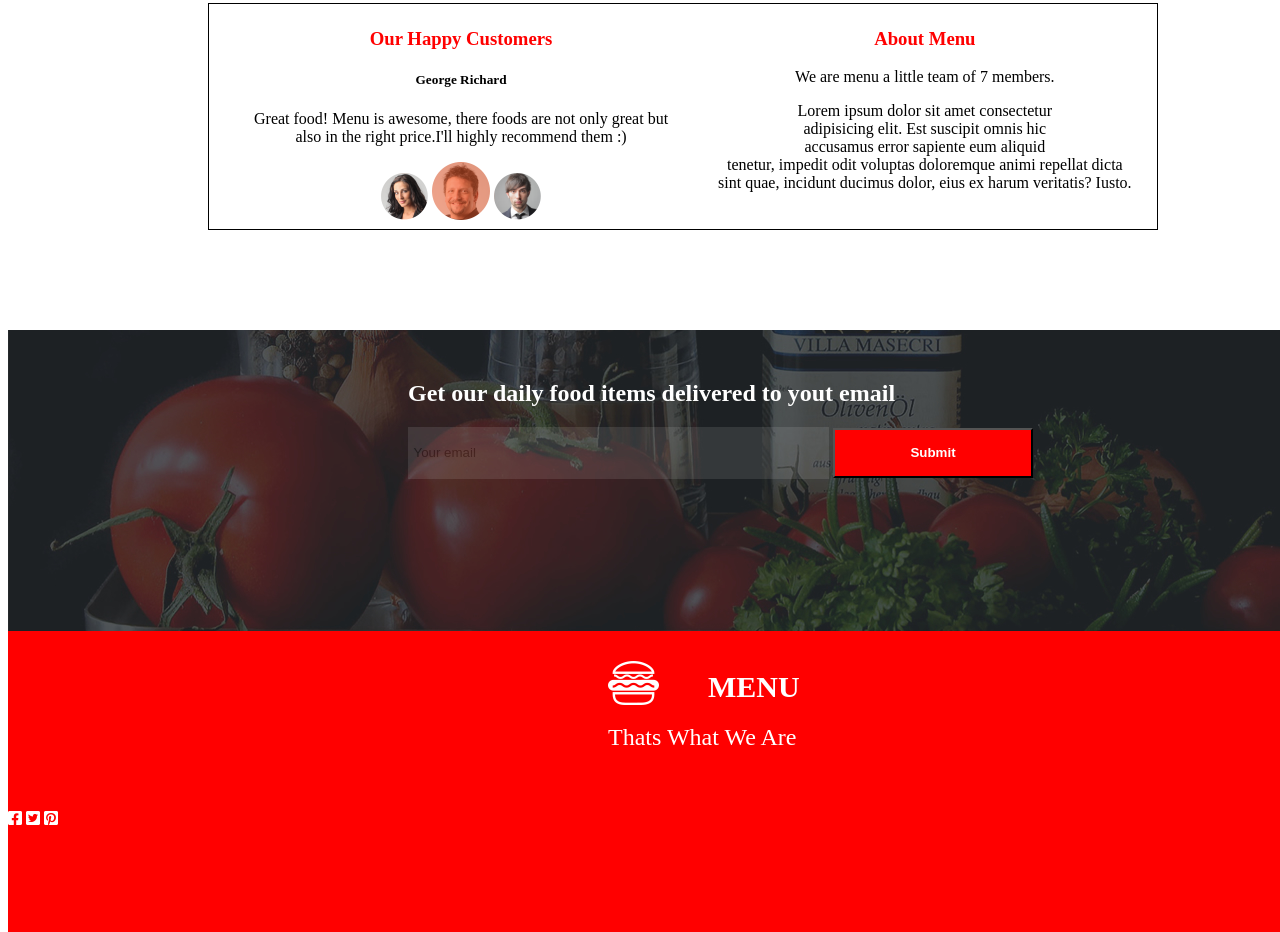
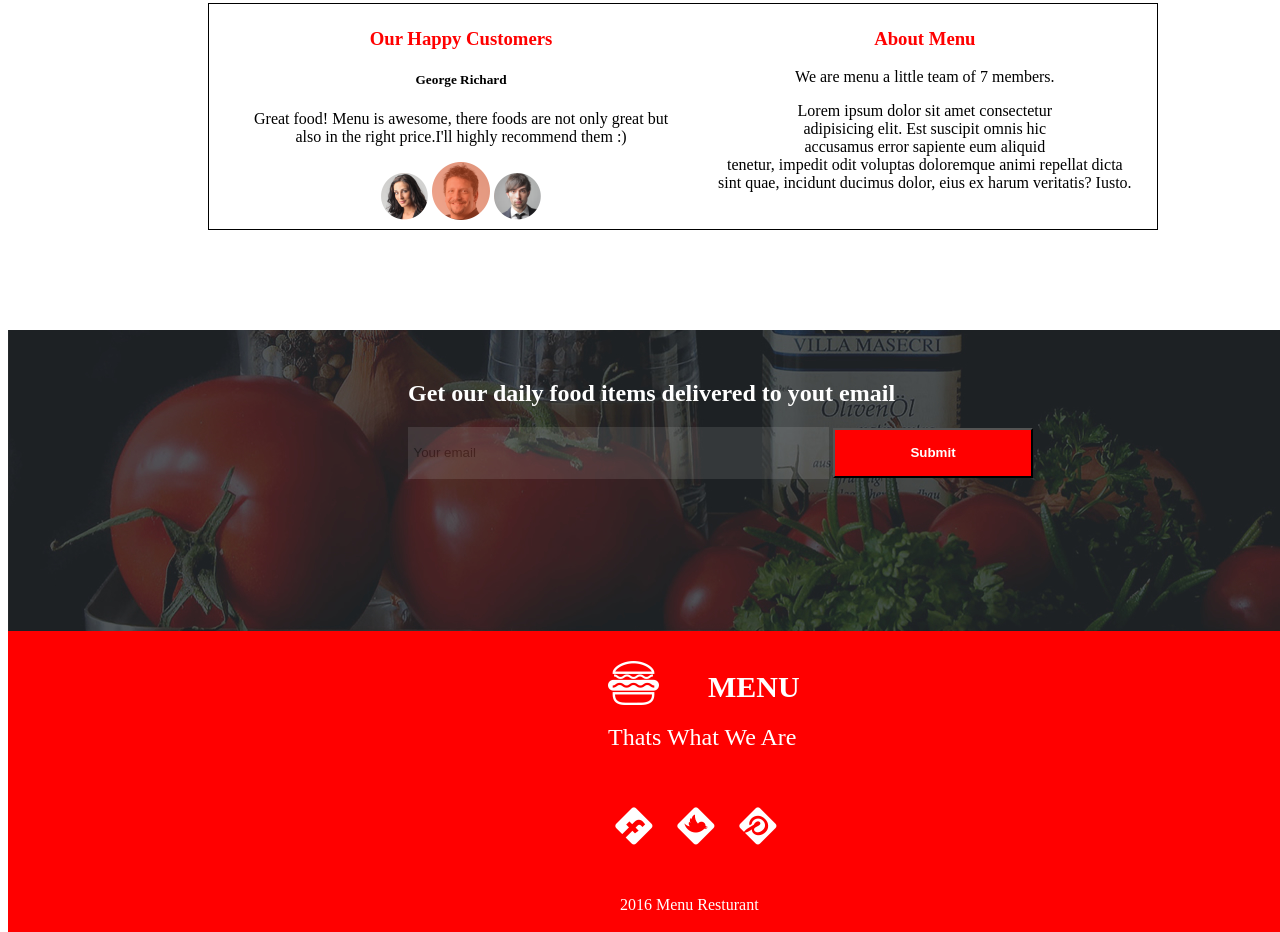
Before and after one commit to JAPHETHNYARANGA/Anitas-Kitchen, a plain HTML site: page index.html in a window 1280 px wide. Shown: the part 2912-3844 px from the top of the page. Drawn offline with Linux system fonts and the light colour scheme.

Commit message:
footer complete

```diff
--- a/index.html
+++ b/index.html
@@ -124,9 +124,12 @@
                 <p>Thats What We Are</p>
 
                 <div class="icons">
-                    <i class="fab fa-facebook-square"></i>
-                    <i class="fab fa-twitter-square"></i>
-                    <i class="fab fa-pinterest-square"></i>
+                    <i class="fab fa-facebook-square fa-2x" id="fb"></i>
+                    <i class="fab fa-twitter-square fa-2x" id="tw"></i>
+                    <i class="fab fa-pinterest-square fa-2x" id="pt"></i>
+                    <div class="last">
+                        <p>2016 Menu Resturant</p>
+                    </div>
                 </div>
 
             </div>
--- a/styles/styles.css
+++ b/styles/styles.css
@@ -238,3 +238,25 @@ input{
     font-size: 24px;
 
 }
+.icons{
+    position:absolute;
+    left:620px;
+
+
+}
+#fb{
+    margin-right:30px;
+    transform: rotate(45deg);
+}
+#tw{
+    margin-right:30px;
+    transform: rotate(45deg);
+}
+#pt{
+
+    transform: rotate(45deg);
+}
+.last{
+    position:absolute;
+    top:70px;
+}
```
